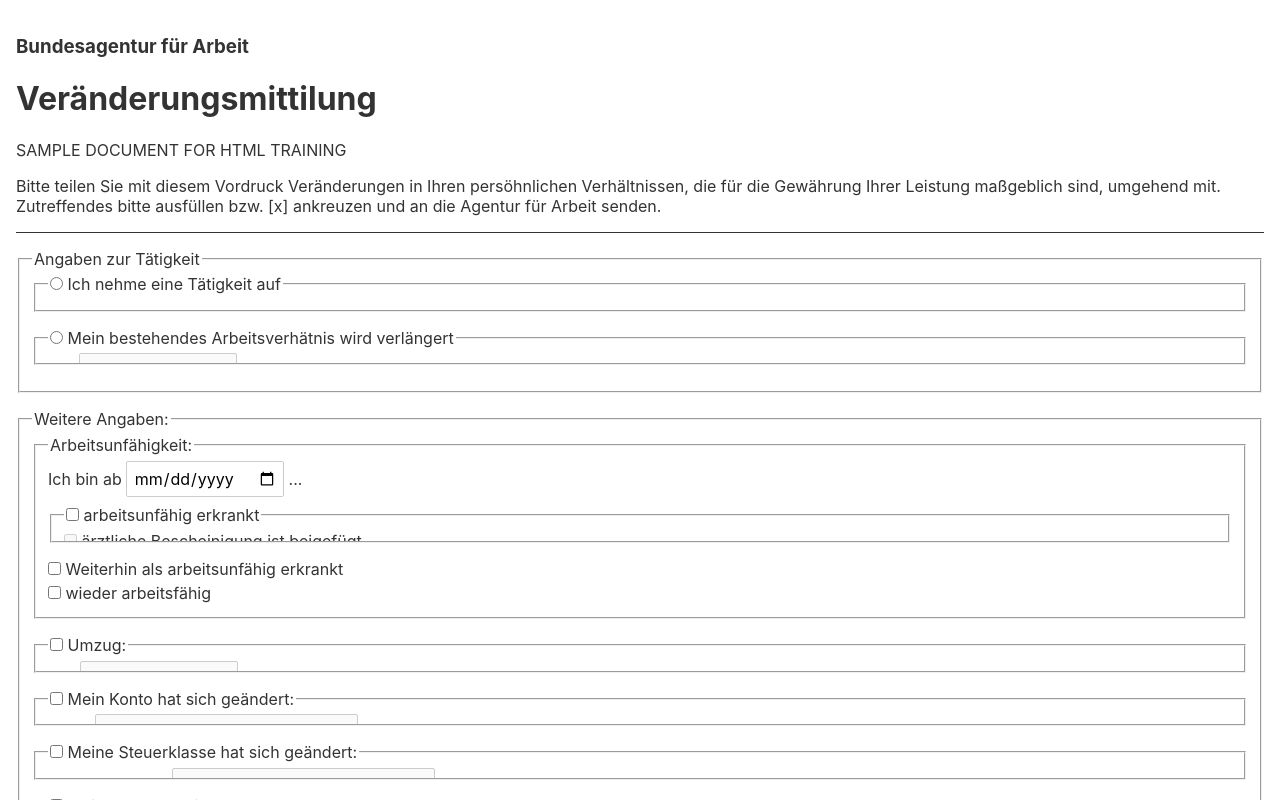
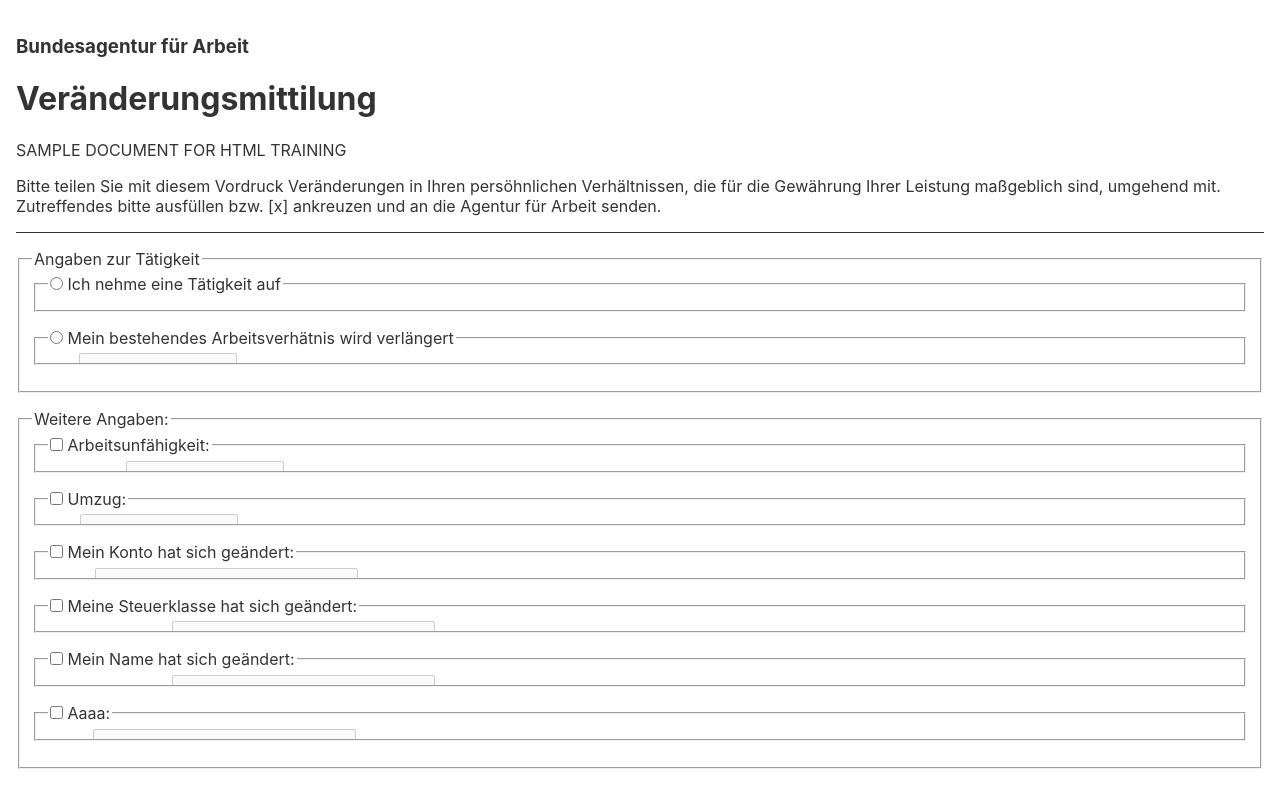
Before and after one commit to gitbreaker222/20200317-form-training-svelte, a Svelte app: page / in a window 1280 px wide. Built offline with nearby package versions, Linux system fonts and the light colour scheme.

Commit message:
workAbility

```diff
--- a/src/Aform.svelte
+++ b/src/Aform.svelte
@@ -251,8 +251,16 @@
   <fieldset name="additional">
     <legend>Weitere Angaben:</legend>
 
-    <fieldset name="workInability">
-      <legend>Arbeitsunfähigkeit:</legend>
+    <fieldset name="workAbility" disabled={!formState.hasAbilityChange}>
+      <legend>
+        <label>
+          <input
+            type="checkbox"
+            name="hasAbilityChange"
+            bind:checked={formState.hasAbilityChange} />
+          Arbeitsunfähigkeit:
+        </label>
+      </legend>
 
       <label>
         Ich bin ab
```
